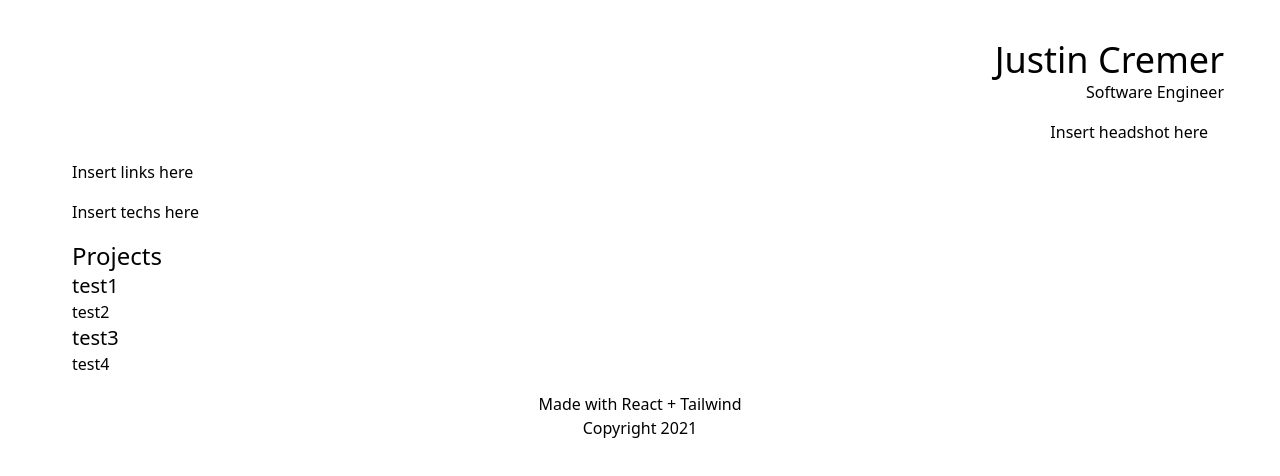
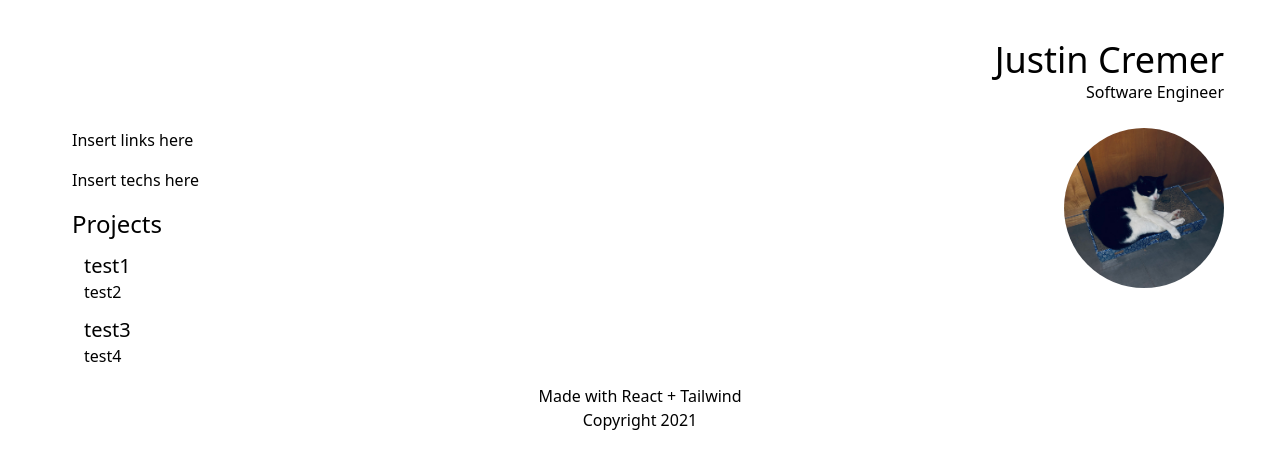
Before and after one commit to justincremer/portfolio, a React (Create React App) app: page / in a window 1280 px wide. Shown: the top 476 px of the page. Built offline with nearby package versions, Linux system fonts and the light colour scheme.

Commit message:
title card

```diff
--- a/src/components/headshot.tsx
+++ /dev/null
@@ -1,7 +0,0 @@
-export const Headshot: React.FC = (): JSX.Element => {
-  return (
-	<div className="m-4">
-	  <header className="text-right">Insert headshot here</header>
-	</div>
-  );
-};
--- a/src/components/index.ts
+++ b/src/components/index.ts
@@ -1,5 +1,4 @@
 export { Title } from "./title";
-export { Headshot } from "./headshot";
 export { Links } from "./links";
 export { Techs } from "./techs";
 export { Projects } from "./projects";
--- a/src/components/projects.tsx
+++ b/src/components/projects.tsx
@@ -5,7 +5,7 @@ interface ProjectProps {
 
 const Project: React.FC<ProjectProps> = ({ title, content }): JSX.Element => {
   return (
-	<div>
+	<div className="m-3">
 	  <p className="text-xl">{title}</p>
 	  <p>{content}</p>
 	</div>
@@ -15,7 +15,7 @@ const Project: React.FC<ProjectProps> = ({ title, content }): JSX.Element => {
 export const Projects: React.FC = (): JSX.Element => {
   return (
 	<div className="m-4">
-	  <p className="text-2xl">Projects</p>
+	  <header className="text-2xl">Projects</header>
 	  <Project title="test1" content="test2" />
 	  <Project title="test3" content="test4" />
 	</div>
--- a/src/components/title.tsx
+++ b/src/components/title.tsx
@@ -1,8 +1,38 @@
-export const Title: React.FC = (): JSX.Element => {
+interface HeadshotProps {
+  path?: string;
+}
+
+const Headshot: React.FC<HeadshotProps> = ({
+  path,
+}: HeadshotProps): JSX.Element | null => {
+  if (path) {
+    return (
+      <img
+        src={process.env.PUBLIC_URL + path}
+        alt="Avatar"
+        className="w-40 h-40 rounded-full float-right"
+      />
+    );
+  }
+  return null;
+};
+
+interface TitleProps extends HeadshotProps {
+  name: string;
+  title: string;
+  path?: string;
+}
+
+export const Title: React.FC<TitleProps> = ({
+  name,
+  title,
+  path,
+}: TitleProps): JSX.Element => {
   return (
     <div className="text-right">
-      <header className="text-4xl">Justin Cremer</header>
-      <p className="text-md">Software Engineer</p>
+      <header className="text-4xl">{name}</header>
+      <p className="text-md mb-6">{title}</p>
+      <Headshot path={path} />
     </div>
   );
 };
--- a/src/pages/home.tsx
+++ b/src/pages/home.tsx
@@ -1,10 +1,9 @@
-import { Title, Headshot, Links, Techs, Projects, Footer } from "../components";
+import { Title, Links, Techs, Projects, Footer } from "../components";
 
 export const Home: React.FC = (): JSX.Element => {
   return (
 	<div className="m-10">
-	  <Title />
-	  <Headshot />
+	  <Title name="Justin Cremer" title="Software Engineer" path="cat.jpg" />
 	  <Links />
 	  <Techs />
 	  <Projects />
```
Also changed, not shown: public/cat.jpg (added).
